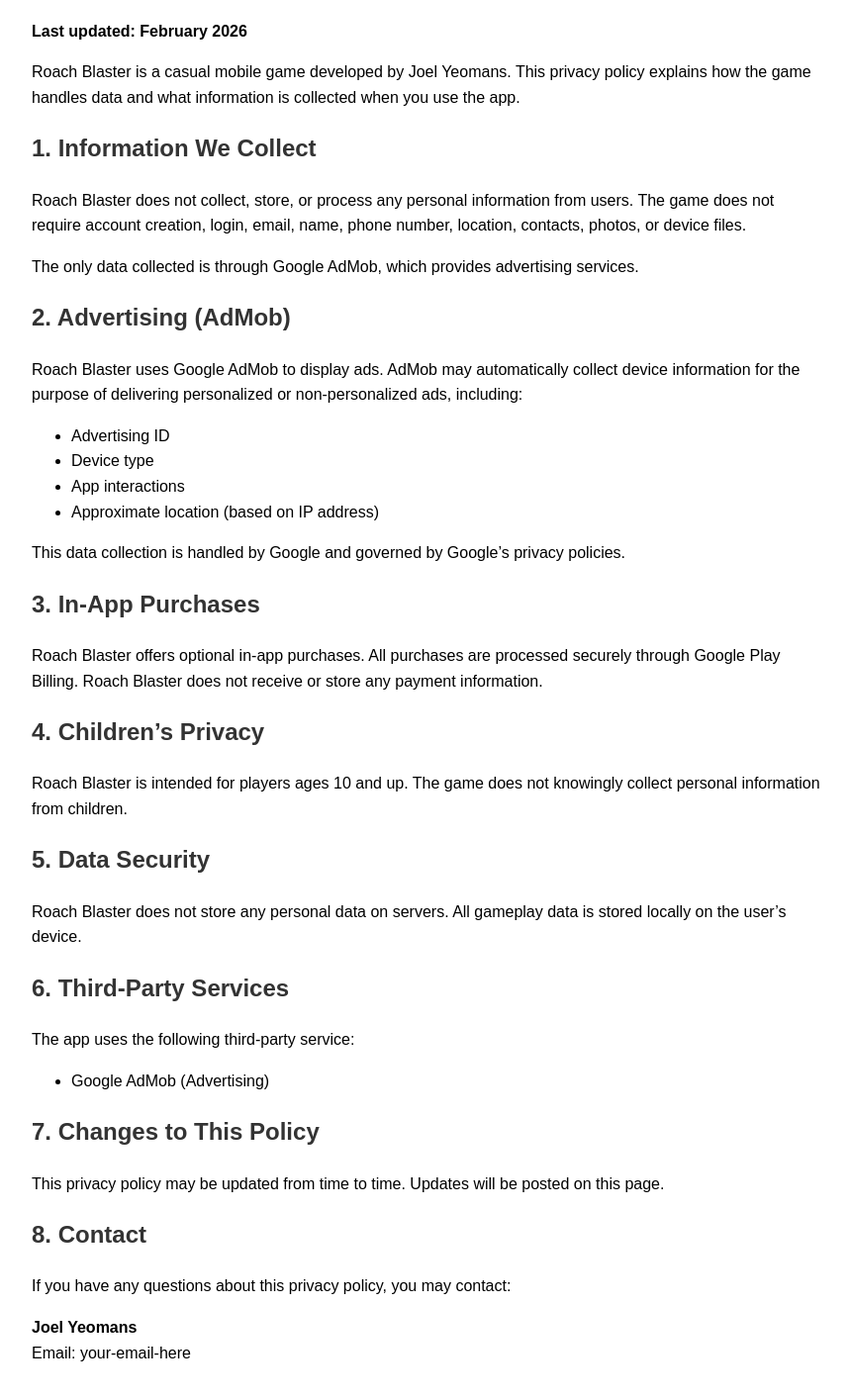
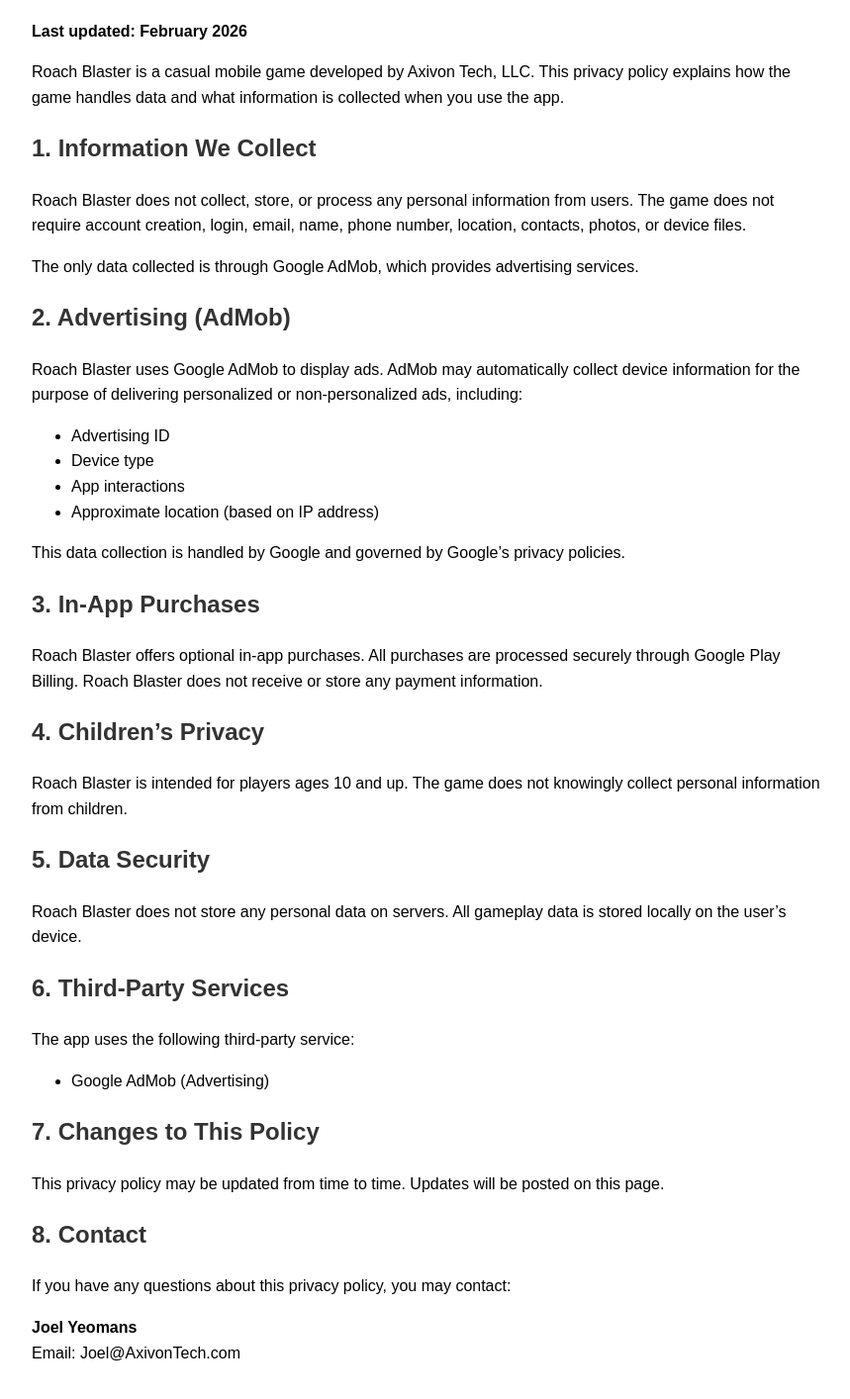
Before and after one commit to yeomansjoel-gif/Roach-blaster-privacy, a plain HTML site: page index.html in a window 1280 px wide. Shown: the part 94-1508 px from the top of the page at 99% size, without its empty margins (208-1067 px from the left). Drawn offline with Linux system fonts and the light colour scheme.

Commit message:
Update index.html

```diff
--- a/index.html
+++ b/index.html
@@ -13,7 +13,7 @@
   <h1>Privacy Policy for Roach Blaster</h1>
   <p><strong>Last updated: February 2026</strong></p>
 
-  <p>Roach Blaster is a casual mobile game developed by Joel Yeomans. This privacy policy explains how the game handles data and what information is collected when you use the app.</p>
+  <p>Roach Blaster is a casual mobile game developed by Axivon Tech, LLC. This privacy policy explains how the game handles data and what information is collected when you use the app.</p>
 
   <h2>1. Information We Collect</h2>
   <p>Roach Blaster does not collect, store, or process any personal information from users. The game does not require account creation, login, email, name, phone number, location, contacts, photos, or device files.</p>
@@ -49,6 +49,6 @@
 
   <h2>8. Contact</h2>
   <p>If you have any questions about this privacy policy, you may contact:</p>
-  <p><strong>Joel Yeomans</strong><br>Email: your-email-here</p>
+  <p><strong>Joel Yeomans</strong><br>Email: Joel@AxivonTech.com</p>
 </body>
 </html>
```
